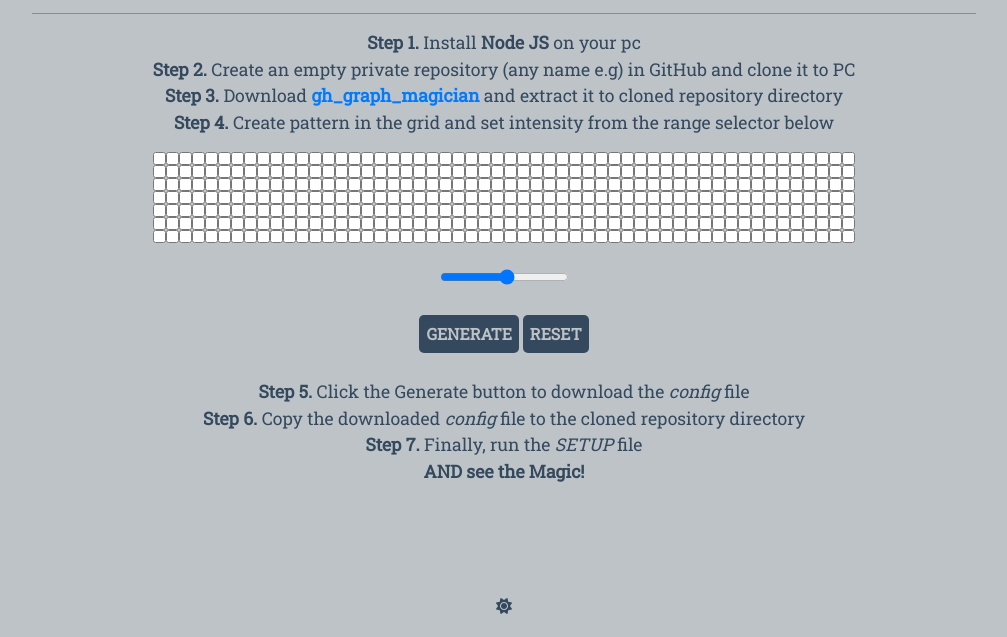
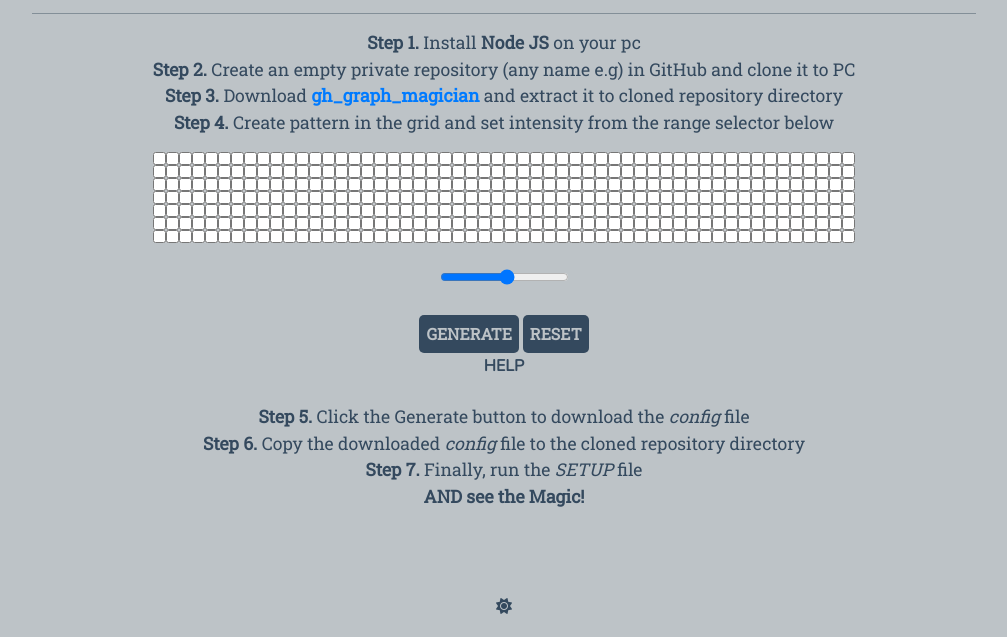
Before and after one commit to faatehsultan/github-graph-magician, a plain HTML site: page index.html in a window 1280 px wide. Shown: the part 100-737 px from the top of the page, without its empty margins (136-1143 px from the left). Drawn offline with nearby package versions, Linux system fonts and the light colour scheme.

Commit message:
help button for wiki add

```diff
--- a/index.html
+++ b/index.html
@@ -17,7 +17,8 @@
     <!-- Header -->
     <div class="container">
         <header>
-      <h1><a href="./index.html" id="header-logo">GitHub Graph Magician <small style="font-size:0.4em; font-weight: bold;">1.1.0</small></a></h1>
+            <h1><a href="./index.html" id="header-logo">GitHub Graph Magician <small
+                        style="font-size:0.4em; font-weight: bold;">1.1.0</small></a></h1>
             <div>
                 <p style="
               font-size: 1.1em;
@@ -42,10 +43,14 @@
         <div class="container-fluid">
             <div>
                 <p>
-          <b>Step 1.</b> Install <strong data-toggle="tooltip" data-placement="top" title="Download Node JS"><a id="nodejs-link" href="https://nodejs.org/en/download/" target="_blank">Node JS</a></strong> on your pc<br />
+                    <b>Step 1.</b> Install <strong data-toggle="tooltip" data-placement="top"
+                        title="Download Node JS"><a id="nodejs-link" href="https://nodejs.org/en/download/"
+                            target="_blank">Node JS</a></strong> on your pc<br />
                     <b>Step 2.</b> Create an empty private repository (any name e.g) in GitHub and clone it to PC<br />
                     <b>Step 3.</b> Download
-          <strong data-toggle="tooltip" data-placement="top" title="Download Github Graph Magician"><a href="https://github.com/faatehsultan/github-graph-magician/releases/latest/download/gh_graph_magician.zip" download="gh_graph_magician">gh_graph_magician</a></strong>
+                    <strong data-toggle="tooltip" data-placement="top" title="Download Github Graph Magician"><a
+                            href="https://github.com/faatehsultan/github-graph-magician/releases/latest/download/gh_graph_magician.zip"
+                            download="gh_graph_magician">gh_graph_magician</a></strong>
                     and extract it to
                     cloned repository directory<br />
                     <b>Step 4.</b> Create pattern in the grid and set intensity from the range selector below
@@ -62,9 +67,9 @@
             <br />
             <div>
                 <button><a id="generate" onclick="triggerConfig();" download="" href="">GENERATE</a></button>
-        <button id="reset" onclick="reset();">RESET</button>
-        <button hidden id="help-btn" style="background:transparent; color: var(--curFG);"
-          onclick="gotoHelp();">HELP</button>
+                <button id="reset" onclick="reset();">RESET</button> <br>
+                <a id="help-btn" href="https://github.com/faatehsultan/github-graph-magician/wiki/Github-Graph-Magician-Wiki"
+                    target="_blank">HELP</a>
             </div>
             <div>
                 <p>
@@ -75,12 +80,6 @@
                     <strong>AND see the Magic!</strong></p>
             </div>
         </div>
-  </main>
-
-
-  <!-- Help Page -->
-  <main>
-    <article id="help-page" style="display: none;"></article>
     </main>
 
     <!-- Footer -->
@@ -114,9 +113,15 @@
 
 
     <!-- JAVASCRIPT-->
-  <script src="https://code.jquery.com/jquery-3.2.1.slim.min.js" integrity="sha384-KJ3o2DKtIkvYIK3UENzmM7KCkRr/rE9/Qpg6aAZGJwFDMVNA/GpGFF93hXpG5KkN" crossorigin="anonymous"></script>
-  <script src="https://cdnjs.cloudflare.com/ajax/libs/popper.js/1.12.9/umd/popper.min.js" integrity="sha384-ApNbgh9B+Y1QKtv3Rn7W3mgPxhU9K/ScQsAP7hUibX39j7fakFPskvXusvfa0b4Q" crossorigin="anonymous"></script>
-  <script src="https://maxcdn.bootstrapcdn.com/bootstrap/4.0.0/js/bootstrap.min.js" integrity="sha384-JZR6Spejh4U02d8jOt6vLEHfe/JQGiRRSQQxSfFWpi1MquVdAyjUar5+76PVCmYl" crossorigin="anonymous"></script>
+    <script src="https://code.jquery.com/jquery-3.2.1.slim.min.js"
+        integrity="sha384-KJ3o2DKtIkvYIK3UENzmM7KCkRr/rE9/Qpg6aAZGJwFDMVNA/GpGFF93hXpG5KkN"
+        crossorigin="anonymous"></script>
+    <script src="https://cdnjs.cloudflare.com/ajax/libs/popper.js/1.12.9/umd/popper.min.js"
+        integrity="sha384-ApNbgh9B+Y1QKtv3Rn7W3mgPxhU9K/ScQsAP7hUibX39j7fakFPskvXusvfa0b4Q"
+        crossorigin="anonymous"></script>
+    <script src="https://maxcdn.bootstrapcdn.com/bootstrap/4.0.0/js/bootstrap.min.js"
+        integrity="sha384-JZR6Spejh4U02d8jOt6vLEHfe/JQGiRRSQQxSfFWpi1MquVdAyjUar5+76PVCmYl"
+        crossorigin="anonymous"></script>
 
     <script>
         (function () {
@@ -178,7 +183,7 @@
                     }
                 }
             }
-      if(resultant.length > 1) {
+            if (resultant.length > 1) {
                 var jsonResultant = JSON.stringify(resultant);
                 createDownloadLink("#generate", jsonResultant, "config.json");
             } else {
@@ -201,16 +206,6 @@
         }
 
     </script>
-  <script>
-    function gotoHelp() {
-      document.getElementsByTagName("main")[0].style = "display: none;";
-      document.querySelector("#help-page").style = "";
-    }
-    function backToMainFromHelpPage() {
-      document.getElementsByTagName("main")[0].style = "";
-      document.querySelector("#help-page").style = "display: none;";
-    }
-  </script>
 </body>
 
 </html>
--- a/style.css
+++ b/style.css
@@ -64,6 +64,16 @@ button:focus,
 button:active {
   outline: none;
 }
+#help-btn {
+  padding: 3px;
+  background: transparent;
+  color: var(--curFG);
+  font-weight: 1000;
+  font-family: var(--Nunito);
+}
+#help-btn:hover {
+  text-decoration: underline;
+}
 #footer {
   width: 100%;
   font-family: var(--RobotoSlab);
```
Also changed, not shown: README.md. Lines whose indentation alone changed are shown as unchanged.
